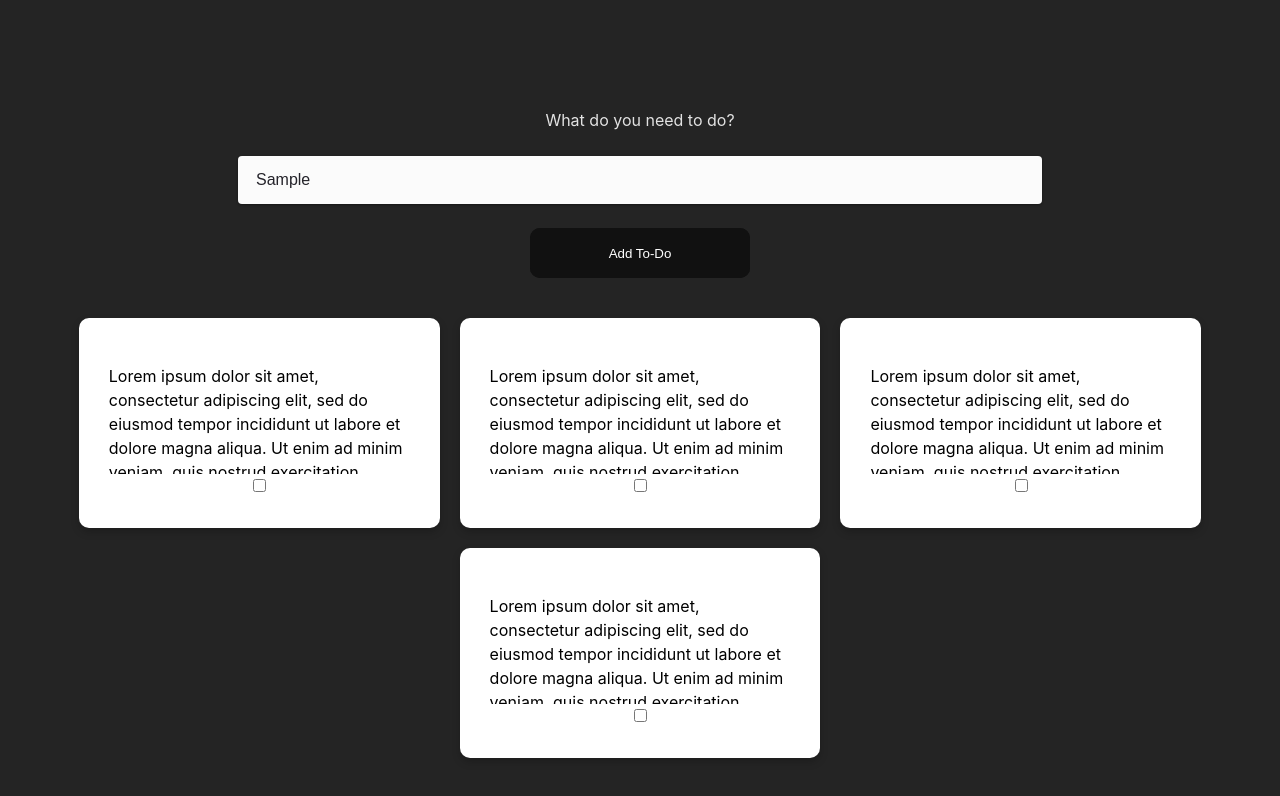
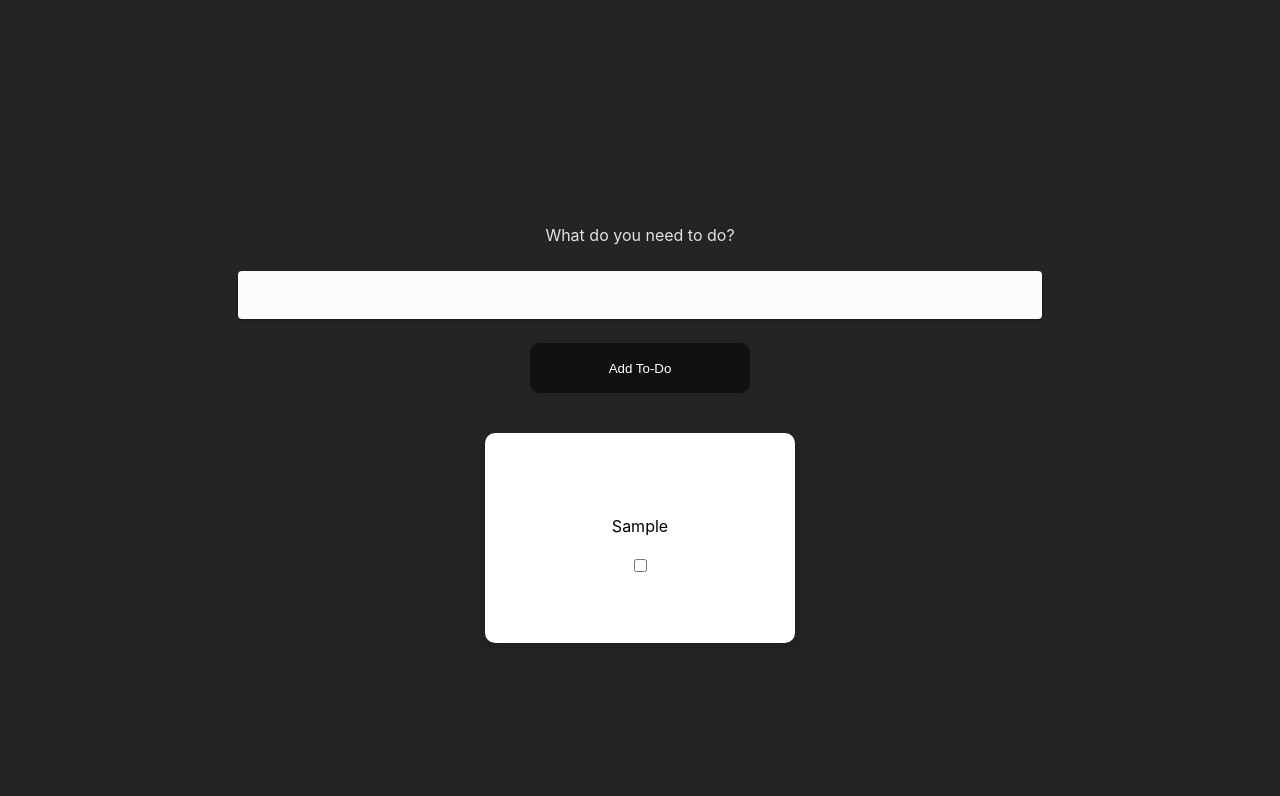
Before and after one commit to PetDios9/typescript-todo, a React (Vite) app: page / in a window 1280 px wide. Both pictures are taken after typing "Sample" into the empty fields and a click on the button "Add To-Do". Shown: the top 796 px of the page. Built offline with nearby package versions, Linux system fonts and the light colour scheme.

Commit message:
feat: added ability to add todos with redux

```diff
--- a/src/components/CardContainer.tsx
+++ b/src/components/CardContainer.tsx
@@ -1,12 +1,18 @@
+import { useSelector } from "react-redux"
 import Card from "./ui/Card"
+import { RootState } from "../redux/todoStore"
 
 function CardContainer() {
+const todoList = useSelector((state: RootState) => state)
+
+
   return (
     <div className="card-container">
-        <Card />
-        <Card />
-        <Card />
-        <Card />
+        {
+            todoList.todo.map((todo) => {
+                return <Card id={todo.id} description={todo.description} />
+            })
+        }
     </div>
   )
 }
--- a/src/components/InputBarContainer.tsx
+++ b/src/components/InputBarContainer.tsx
@@ -1,15 +1,27 @@
 import {useState, ChangeEvent} from 'react'
+import { useDispatch } from 'react-redux'
+import { AppDispatch } from '../redux/todoStore'
+import { addTodo } from '../redux/slices/todosSlice'
 
 function InputBarContainer() {
-  const [textInput, setTextInput] = useState<string>()
+  const [todoInput, setTodoInput] = useState<string>()
   const handleChange = (e: ChangeEvent<HTMLInputElement>) => {
-    setTextInput(e.currentTarget.value)
+    setTodoInput(e.currentTarget.value)
   }
+
+  //Redux
+  const dispatch = useDispatch<AppDispatch>()
+
   return (
     <div className="input-bar-container">
         <label>What do you need to do?</label><br />
-        <input className="todo-input-bar" type="text" value={textInput} onChange={handleChange} /> <br />
-        <button className="submit-button" type="submit">Add To-Do</button>
+        <input className="todo-input-bar" type="text" value={todoInput} onChange={handleChange} /> <br />
+        <button className="submit-button" type="submit" onClick={() => {
+          dispatch(addTodo(todoInput!))
+          setTodoInput('')
+        }}>
+          Add To-Do
+        </button>
     </div>
   )
 }
--- a/src/components/ui/Card.tsx
+++ b/src/components/ui/Card.tsx
@@ -1,13 +1,13 @@
 interface CardProps {
-  content?: string;
+  id: string,
+  description: string;
 }
 
-function Card({ content } : CardProps) {
+function Card({ description, id } : CardProps) {
   return (
     <div className="card">
-        <div className="text-container">
-            <p>Lorem ipsum dolor sit amet, consectetur adipiscing elit, sed do eiusmod tempor incididunt ut labore et dolore magna aliqua. Ut enim ad minim veniam, quis nostrud exercitation ullamco laboris nisi ut aliquip ex ea commodo consequat. Duis aute irure dolor in reprehenderit in voluptate velit esse cillum dolore eu fugiat nulla pariatur. Excepteur sint occaecat cupidatat non proident, sunt in culpa qui officia deserunt mollit anim id est laborum.</p>
-            <p>{content}</p>
+        <div className="text-container" key={id}>
+            <p>{description}</p>
         </div>
         <div className="checkbox-container">
             <input type="checkbox" />
```
